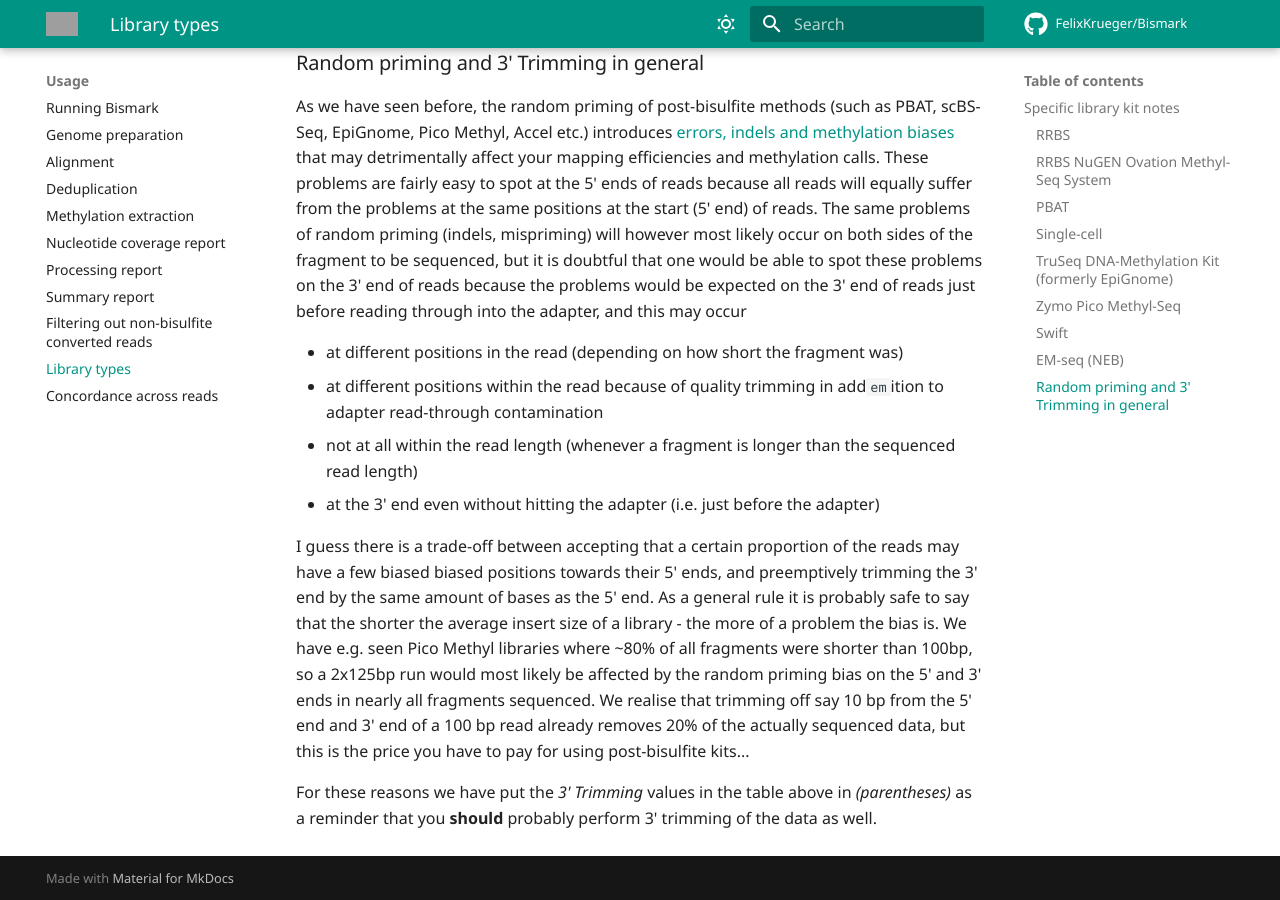
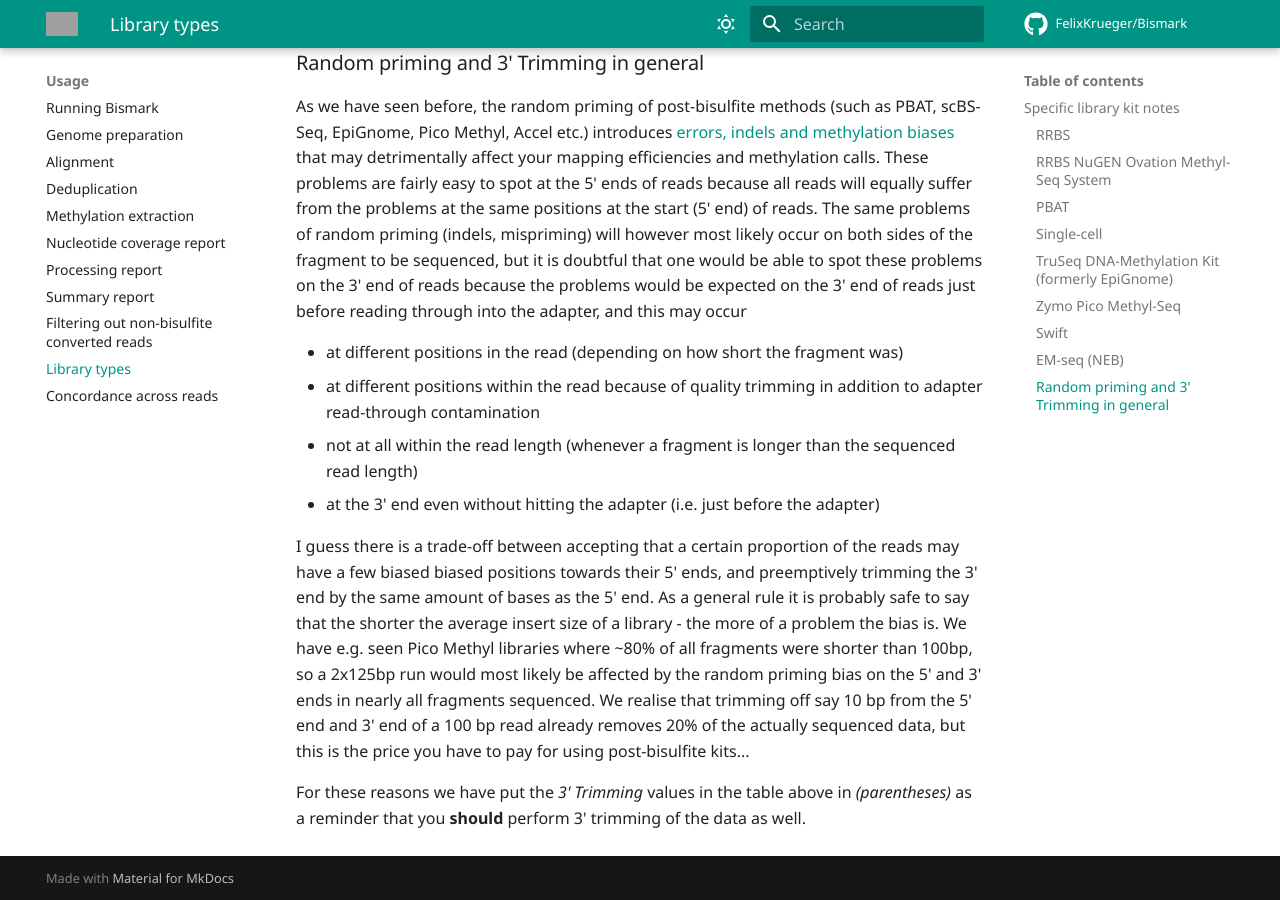
Before and after one commit to FelixKrueger/Bismark, an MkDocs documentation site: the page built from docs/bismark/library_types.md, in a window 1280 px wide and 900 px high, scrolled down 3643 px. Built offline with MkDocs 1.6.1 and Material for MkDocs 9.7.7, drawn with Linux system fonts in a browser that asks for light colours; comment, search, counter and statistics services are not loaded; grey boxes are pictures that could not be loaded.

```diff
--- a/docs/bismark/library_types.md
+++ b/docs/bismark/library_types.md
@@ -161,10 +161,10 @@ As we have seen before, the random priming of post-bisulfite methods (such as PB
 The same problems of random priming (indels, mispriming) will however most likely occur on both sides of the fragment to be sequenced, but it is doubtful that one would be able to spot these problems on the 3' end of reads because the problems would be expected on the 3' end of reads just before reading through into the adapter, and this may occur
 
 - at different positions in the read (depending on how short the fragment was)
-- at different positions within the read because of quality trimming in add`em`ition to adapter read-through contamination
+- at different positions within the read because of quality trimming in addition to adapter read-through contamination
 - not at all within the read length (whenever a fragment is longer than the sequenced read length)
 - at the 3' end even without hitting the adapter (i.e. just before the adapter)
 
 I guess there is a trade-off between accepting that a certain proportion of the reads may have a few biased biased positions towards their 5' ends, and preemptively trimming the 3' end by the same amount of bases as the 5' end. As a general rule it is probably safe to say that the shorter the average insert size of a library - the more of a problem the bias is. We have e.g. seen Pico Methyl libraries where ~80% of all fragments were shorter than 100bp, so a 2x125bp run would most likely be affected by the random priming bias on the 5' and 3' ends in nearly all fragments sequenced. We realise that trimming off say 10 bp from the 5' end and 3' end of a 100 bp read already removes 20% of the actually sequenced data, but this is the price you have to pay for using post-bisulfite kits...
 
-For these reasons we have put the _3' Trimming_ values in the table above in _(parentheses)_ as a reminder that you **should** probably perform 3' trimming of the data as well.
+For these reasons we have put the _3' Trimming_ values in the table above in _(parentheses)_ as a reminder that you **should** perform 3' trimming of the data as well.
```
Also changed, not shown: CHANGELOG.md (+12 -3 lines), README.md (+1 -1 lines), docs/README.md (+4 -4 lines), docs/bismark/filter_nonconverted_reads.md (+1 -1 lines), 12 other files.
